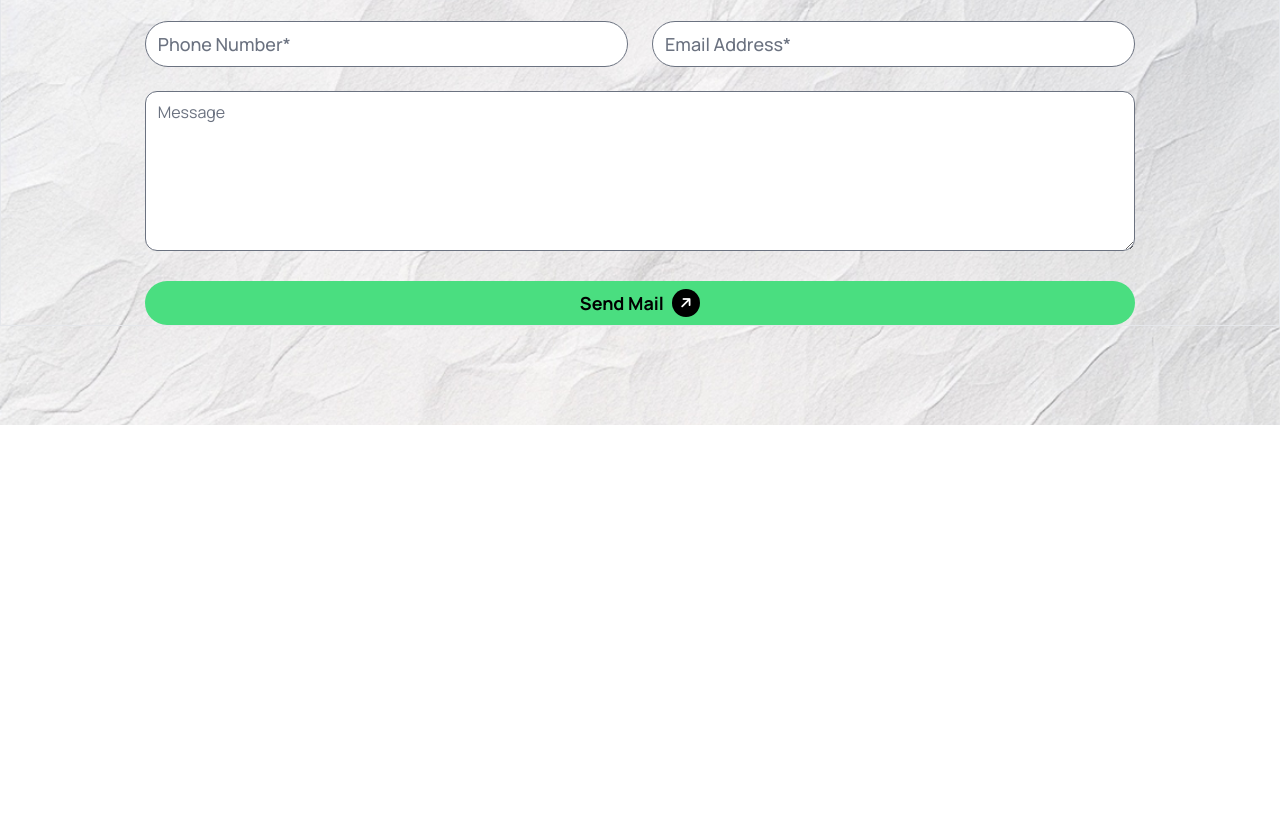
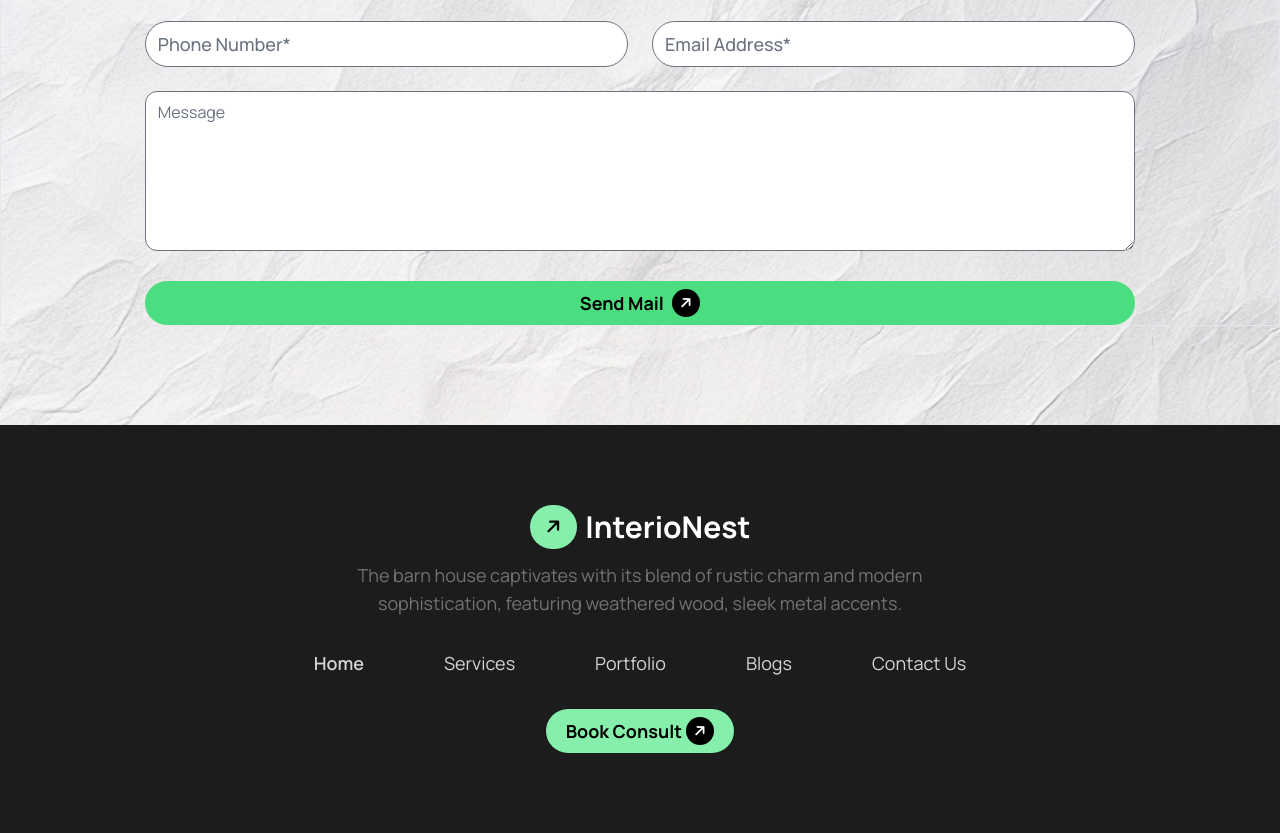
Before and after one commit to codebyahadul/interio-nest, a plain HTML site: page index.html in a window 1280 px wide. Shown: the part 4143-4976 px from the top of the page. Before the commit the page ends 4568 px from the top, so only its background shows below. Drawn offline with nearby package versions, Linux system fonts and the light colour scheme.

Commit message:
added footer section

```diff
--- a/index.html
+++ b/index.html
@@ -440,6 +440,37 @@
             </div>
         </section>
     </main>
+    <footer class="bg-[#1C1C1C] py-10 md:py-20 min-h-[300px] flex justify-center items-center">
+        <div class="container mx-auto">
+            <div class="space-y-3">
+                <div class="flex items-center justify-center gap-2 text-white">
+                    <div class="flex items-center justify-center px-2 py-1 md:px-4 md:py-2 bg-green-300 rounded-full">
+                        <i class="fa-solid fa-arrow-right text-xs md:text-sm lg:text-lg -rotate-45 text-black"></i>
+                    </div>
+                    <a href="#" class="text-xl md:text-2xl lg:text-3xl font-bold">InterioNest</a>
+                </div>
+                <p class="text-xs md:text-sm lg:text-lg w-full md:w-8/12 lg:w-1/2 mx-auto text-center text-[#737373]">
+                    The barn house captivates with its blend of rustic charm and modern sophistication, featuring
+                    weathered wood, sleek metal accents.</p>
+                <ul class="flex items-center justify-center gap-5 md:gap-10 lg:gap-20 opacity-90 text-xs md:text-sm lg:text-lg text-[#E9E9E9] py-5">
+                    <li class="font-semibold cursor-pointer">Home</li>
+                    <li class="cursor-pointer">Services</li>
+                    <li class="cursor-pointer">Portfolio</li>
+                    <li class="cursor-pointer">Blogs</li>
+                    <li class="cursor-pointer">Contact Us</li>
+                </ul>
+                <button
+                    class="text-xs md:text-sm lg:text-lg font-bold px-2 md:px-3 lg:px-5 py-2 rounded-full bg-green-300 flex items-center gap-1 mx-auto">Book
+                    Consult
+                    <div
+                        class="flex items-center justify-center px-2 py-1 bg-black text-white outline-none rounded-full ">
+                        <i class="fa-solid fa-arrow-right text-sm -rotate-45"></i>
+                    </div>
+                </button>
+            </div>
+
+        </div>
+    </footer>
 </body>
 
 </html>
```
